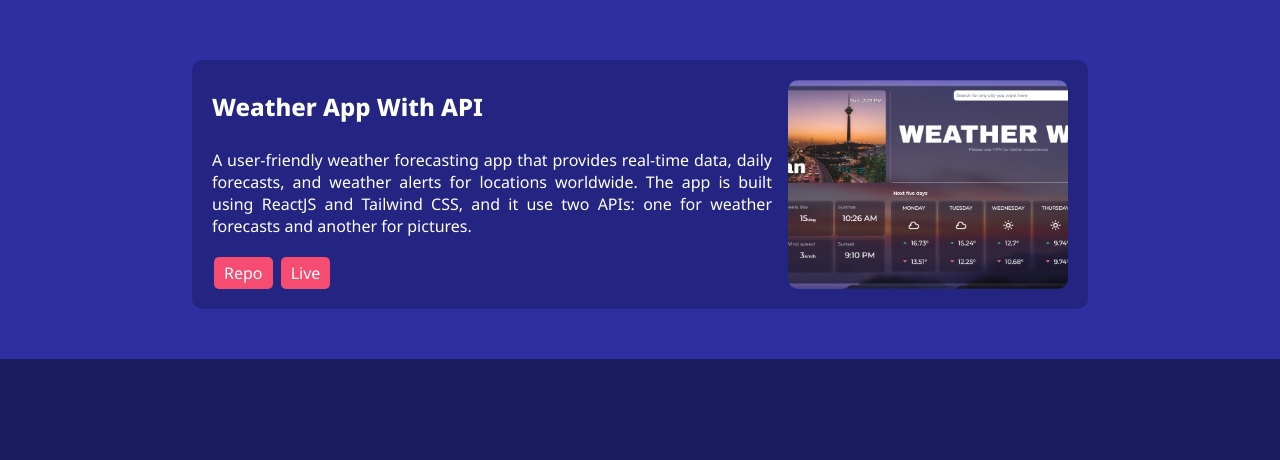
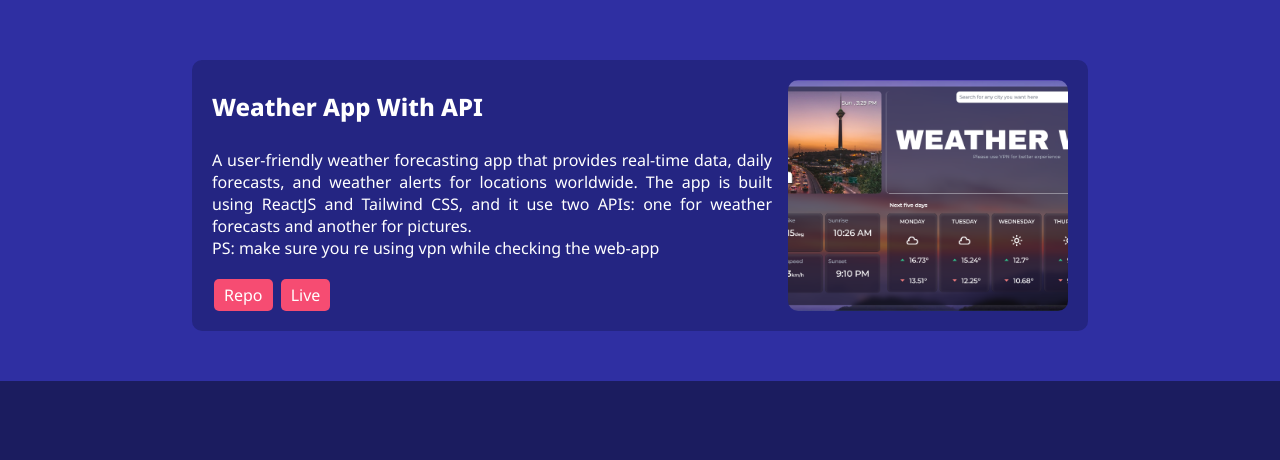
Before and after one commit to hesampiri/hesampiri.github.io, a plain HTML site: page index.html in a window 1280 px wide. Shown: the part 2911-3371 px from the top of the page. Drawn offline with Linux system fonts and the light colour scheme.

Commit message:
Update index.html

```diff
--- a/index.html
+++ b/index.html
@@ -124,7 +124,8 @@
           <div class="card-info">
               <h2>Weather App With API</h2>
             <div>
-              <p>A user-friendly weather forecasting app that provides real-time data, daily forecasts, and weather alerts for locations worldwide. The app is built using ReactJS and Tailwind CSS, and it use two APIs: one for weather forecasts and another for pictures.</p>
+              <p>A user-friendly weather forecasting app that provides real-time data, daily forecasts, and weather alerts for locations worldwide. The app is built using ReactJS and Tailwind CSS, and it use two APIs: one for weather forecasts and another for pictures.<br>
+              <span class="ps">PS: make sure you re using vpn while checking the web-app</span></p>
               <a href="https://github.com/hesampiri/weather-app/tree/master" target="_blank">
                 <button>repo</button>
               </a>
```
